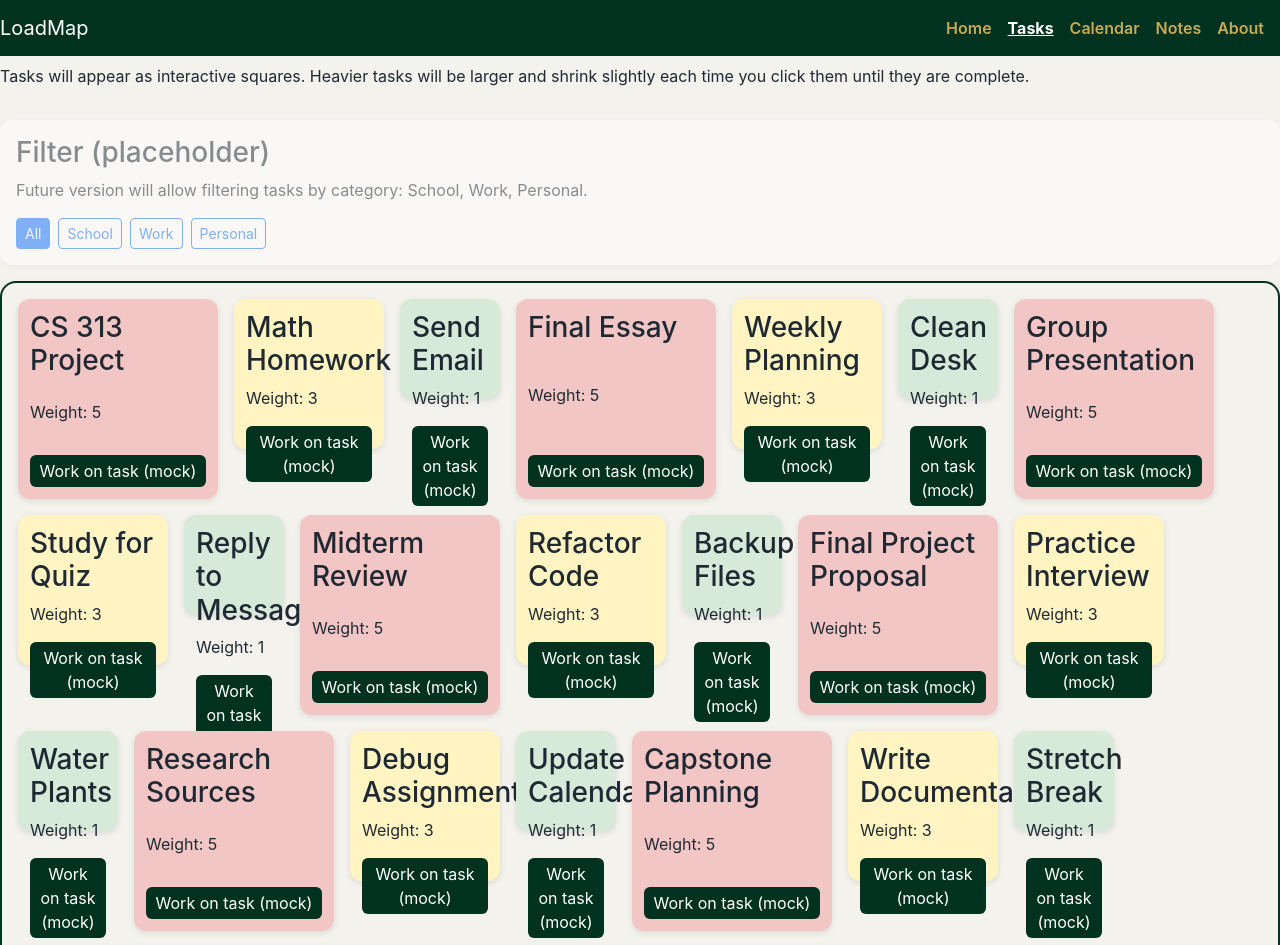
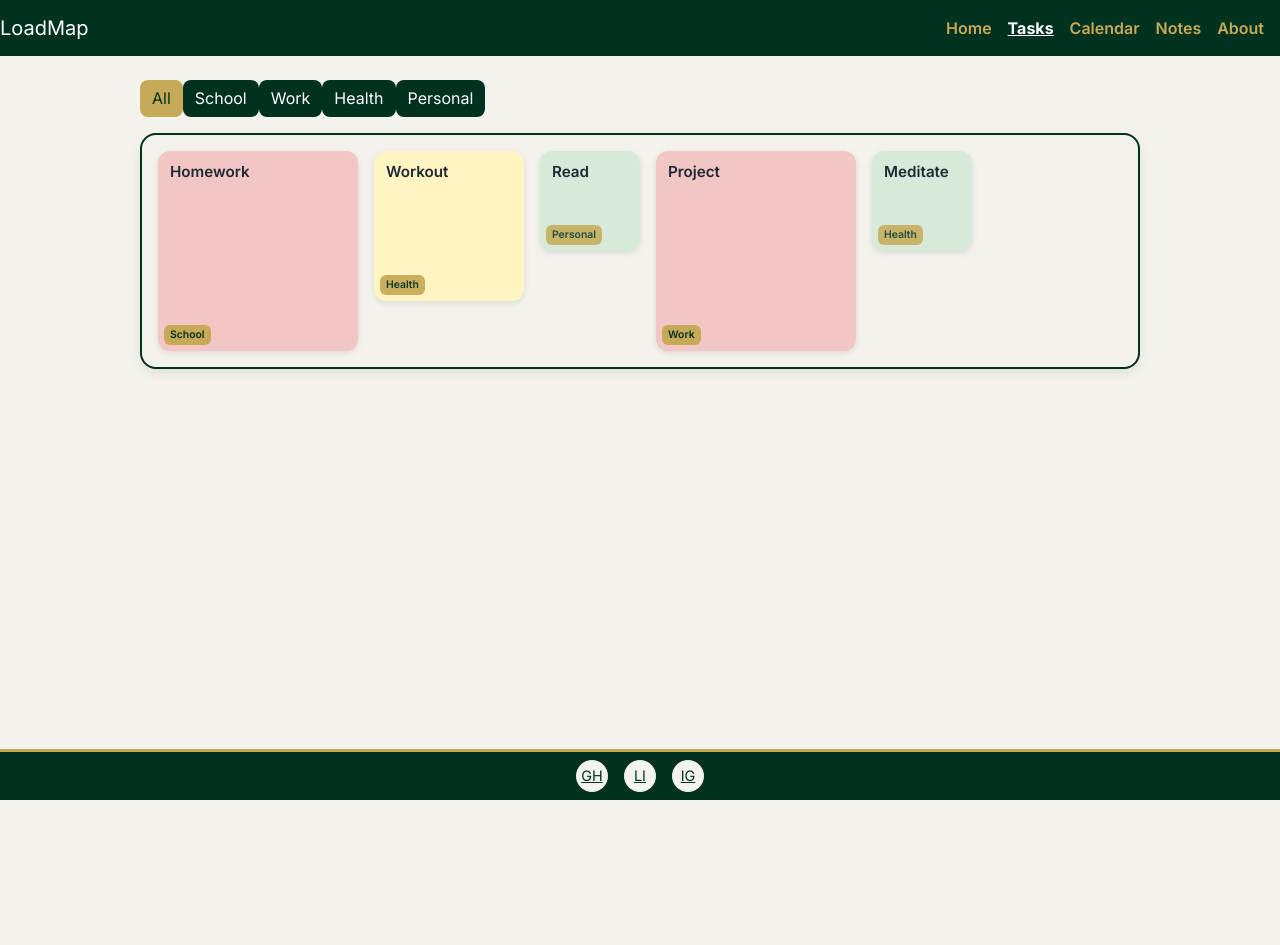
Before and after one commit to SethCSanti/startup, a React (Vite) app: page /tasks in a window 1280 px wide. Shown: the top 945 px of the page. After the commit the page ends 800 px from the top, so only its background shows below. Built offline with nearby package versions, Linux system fonts and the light colour scheme.

Commit message:
made filter reactive for tasks and fixed the visuals on the tasks

```diff
--- a/index.jsx
+++ b/index.jsx
@@ -2,5 +2,6 @@ import React from 'react';
 import ReactDOM from 'react-dom/client';
 import App from './src/app';
 
-const root = ReactDOM.createRoot(document.getElementById('root'));
-root.render(<App />);
+ReactDOM.createRoot(document.getElementById('root')).render(
+  <App />
+);
--- a/src/app.css
+++ b/src/app.css
@@ -1,3 +1,15 @@
+@import url('https://fonts.googleapis.com/css2?family=Inter:wght@300;400;600;700&display=swap');
+
+:root {
+  --primary: #01311F;
+  --accent: #C6AA58;
+  --background: #F3F2ED;
+
+  --text-primary: #1f2933;
+  --text-muted: #6b7280;
+  --surface: #ffffff;
+}
+
 .app-shell {
   padding-top: 64px; /* height of navbar */
   min-height: 100vh;
@@ -7,24 +19,6 @@
 
 .footer {
   margin-top: auto;
-}
-
-:root {
-  --primary: #01311F;
-  --accent: #C6AA58;
-  --background: #F3F2ED;
-
-  --text-primary: #1f2933;   /* dark readable text */
-  --text-muted: #6b7280;     /* secondary text */
-  --surface: #ffffff;       /* cards / panels */
-}
-
-
-@import url('https://fonts.googleapis.com/css2?family=Inter:wght@300;400;600;700&display=swap');
-:root {
-  --primary: #01311F;
-  --accent: #C6AA58;
-  --background: #F3F2ED;
 }
 
 body {
@@ -146,6 +140,80 @@ nav {
 .task-tile button:hover {
   background: #024c2f;
 }
+
+button {
+  background-color: var(--primary);
+  color: white;
+  border: none;
+  border-radius: 8px;
+  padding: 0.4rem 0.75rem;
+  transition: all 0.2s ease;
+}
+
+button:hover {
+  background-color: var(--primary-light);
+}
+
+/* Active / selected filter */
+button.active {
+  background-color: var(--accent);
+  color: var(--primary);
+}
+
+body {
+  background-color: var(--background);
+  color: var(--primary);
+}
+
+.tasks {
+  max-width: 1000px;
+  margin: 0 auto;
+}
+
+.task-tile {
+  position: relative;
+  overflow: hidden;
+
+  display: flex;
+  flex-direction: column;
+  justify-content: space-between;
+}
+
+/* CONTENT */
+.task-content h3 {
+  font-size: 0.95rem;
+  font-weight: 600;
+  line-height: 1.2;
+
+  /* prevent overflow */
+  overflow: hidden;
+  display: -webkit-box;
+  -webkit-line-clamp: 2;   /* max 2 lines */
+  -webkit-box-orient: vertical;
+}
+
+.task-category {
+  font-size: 0.7rem;
+  opacity: 0.7;
+  margin-top: 0.25rem;
+}
+
+.task-tag {
+  position: absolute;
+  bottom: 6px;
+  left: 6px;
+  background: var(--accent);
+  color: var(--primary);
+  font-size: 0.65rem;
+  padding: 2px 6px;
+  border-radius: 6px;
+  font-weight: 600;
+}
+
+/* subtle variation */
+.task-tile.light .task-tag  { opacity: 0.85; }
+.task-tile.medium .task-tag { opacity: 0.95; }
+.task-tile.heavy .task-tag  { opacity: 1; }
 
 
 /* ------------------ PLACEHOLDERS ------------------ */
--- a/src/app.jsx
+++ b/src/app.jsx
@@ -27,6 +27,7 @@ export default function App() {
         </div>
       </nav>
 
+      <main className="container-fluid">
       <Routes>
         <Route path="/" element={<Home />} />
         <Route path="/tasks" element={<Tasks />} />
@@ -34,7 +35,8 @@ export default function App() {
         <Route path="/notes" element={<Notes />} />
         <Route path="/about" element={<About />} />
         <Route path="*" element={<NotFound />} />
-      </Routes>
+        </Routes>
+      </main>
 
       {/* Main content */}
 
--- a/src/tasks/tasks.jsx
+++ b/src/tasks/tasks.jsx
@@ -1,186 +1,64 @@
 import React from "react";
+import { useState } from "react";
+import '../app.css';
 
 export function Tasks() {
+  // STATE
+  const [tasks, setTasks] = useState([
+  { id: 1, title: "Homework", category: "School", weight: "heavy" },
+  { id: 2, title: "Workout", category: "Health", weight: "medium" },
+  { id: 3, title: "Read", category: "Personal", weight: "light" },
+  { id: 4, title: "Project", category: "Work", weight: "heavy" },
+  { id: 5, title: "Meditate", category: "Health", weight: "light" },
+]);
+
+
+  const [filter, setFilter] = useState("All");
+  const [activeTaskId, setActiveTaskId] = useState(null);
+
+  // DERIVED DATA (THIS MUST BE OUTSIDE JSX)
+  const filteredTasks =
+    filter === "All"
+      ? tasks
+      : tasks.filter((task) => task.category === filter);
+
   return (
-    <>
-      <p>
-        Tasks will appear as interactive squares. Heavier tasks will be larger
-        and shrink slightly each time you click them until they are complete.
-      </p>
+    <section className="tasks">
+      {/* FILTER BUTTONS */}
+      <div className="filters">
+        {["All", "School", "Work", "Health", "Personal"].map((cat) => (
+          <button
+            key={cat}
+            onClick={() => setFilter(cat)}
+            className={filter === cat ? "active" : ""}
+          >
+            {cat}
+          </button>
 
-      <section id="task-filter-placeholder" className="placeholder">
-        <h3>Filter (placeholder)</h3>
-        <p>
-          Future version will allow filtering tasks by category: School, Work,
-          Personal.
-        </p>
-
-        <div className="d-flex gap-2 flex-wrap">
-          <button type="button" className="btn btn-primary btn-sm">All</button>
-          <button type="button" className="btn btn-outline-primary btn-sm">School</button>
-          <button type="button" className="btn btn-outline-primary btn-sm">Work</button>
-          <button type="button" className="btn btn-outline-primary btn-sm">Personal</button>
-        </div>
-      </section>
-
-      <section aria-label="Task board" className="task-board-container">
-        <div className="task-board">
-          <div className="task-tile heavy">
-            <h3>CS 313 Project</h3>
-            <p>Weight: 5</p>
-            <button type="button">Work on task (mock)</button>
+        ))}
       </div>
 
-          <div className="task-tile medium">
-            <h3>Math Homework</h3>
-            <p>Weight: 3</p>
-            <button type="button">Work on task (mock)</button>
+      {/* TASK GRID */}
+      <div className="task-board-container">
+        <div className="task-board">
+        {filteredTasks.map((task) => (
+          <div
+            key={task.id}
+            className={`task-tile ${task.weight} ${
+              activeTaskId === task.id ? "active" : ""
+            }`}
+            onClick={() => setActiveTaskId(task.id)}
+          >
+            <div className="task-content">
+              <h3>{task.title}</h3>
             </div>
 
-          <div className="task-tile light">
-            <h3>Send Email</h3>
-            <p>Weight: 1</p>
-            <button type="button">Work on task (mock)</button>
+            {/* CATEGORY TAB (bottom-left) */}
+            <div className="task-tag">{task.category}</div>
           </div>
-
-          <div className="task-tile heavy">
-            <h3>Final Essay</h3>
-            <p>Weight: 5</p>
-            <button type="button">Work on task (mock)</button>
-          </div>
-
-          <div className="task-tile medium">
-            <h3>Weekly Planning</h3>
-            <p>Weight: 3</p>
-            <button type="button">Work on task (mock)</button>
-        </div>
-
-        <div className="task-tile light">
-            <h3>Clean Desk</h3>
-            <p>Weight: 1</p>
-            <button type="button">Work on task (mock)</button>
-        </div>
-
-        <div className="task-tile heavy">
-            <h3>Group Presentation</h3>
-            <p>Weight: 5</p>
-            <button type="button">Work on task (mock)</button>
-        </div>
-
-        <div className="task-tile medium">
-            <h3>Study for Quiz</h3>
-            <p>Weight: 3</p>
-            <button type="button">Work on task (mock)</button>
-        </div>
-
-        <div className="task-tile light">
-            <h3>Reply to Messages</h3>
-            <p>Weight: 1</p>
-            <button type="button">Work on task (mock)</button>
-        </div>
-
-        <div className="task-tile heavy">
-            <h3>Midterm Review</h3>
-            <p>Weight: 5</p>
-            <button type="button">Work on task (mock)</button>
-        </div>
-
-        <div className="task-tile medium">
-            <h3>Refactor Code</h3>
-            <p>Weight: 3</p>
-            <button type="button">Work on task (mock)</button>
-        </div>
-
-        <div className="task-tile light">
-            <h3>Backup Files</h3>
-            <p>Weight: 1</p>
-            <button type="button">Work on task (mock)</button>
-        </div>
-
-        <div className="task-tile heavy">
-            <h3>Final Project Proposal</h3>
-            <p>Weight: 5</p>
-            <button type="button">Work on task (mock)</button>
-        </div>
-
-        <div className="task-tile medium">
-            <h3>Practice Interview</h3>
-            <p>Weight: 3</p>
-            <button type="button">Work on task (mock)</button>
-        </div>
-
-        <div className="task-tile light">
-            <h3>Water Plants</h3>
-            <p>Weight: 1</p>
-            <button type="button">Work on task (mock)</button>
-        </div>
-
-        <div className="task-tile heavy">
-            <h3>Research Sources</h3>
-            <p>Weight: 5</p>
-            <button type="button">Work on task (mock)</button>
-        </div>
-
-        <div className="task-tile medium">
-            <h3>Debug Assignment</h3>
-            <p>Weight: 3</p>
-            <button type="button">Work on task (mock)</button>
-        </div>
-
-        <div className="task-tile light">
-            <h3>Update Calendar</h3>
-            <p>Weight: 1</p>
-            <button type="button">Work on task (mock)</button>
-        </div>
-
-        <div className="task-tile heavy">
-            <h3>Capstone Planning</h3>
-            <p>Weight: 5</p>
-            <button type="button">Work on task (mock)</button>
-        </div>
-
-        <div className="task-tile medium">
-            <h3>Write Documentation</h3>
-            <p>Weight: 3</p>
-            <button type="button">Work on task (mock)</button>
-        </div>
-
-        <div className="task-tile light">
-            <h3>Stretch Break</h3>
-            <p>Weight: 1</p>
-            <button type="button">Work on task (mock)</button>
-        </div>
-
-        <div className="task-tile medium">
-            <h3>Review Notes</h3>
-            <p>Weight: 3</p>
-            <button type="button">Work on task (mock)</button>
-        </div>
-
-        <div className="task-tile heavy">
-            <h3>Final Exam Prep</h3>
-            <p>Weight: 5</p>
-            <button type="button">Work on task (mock)</button>
-        </div>
-
-          <div className="task-tile medium">
-            <h3>Lab Report</h3>
-            <p>Weight: 3</p>
-            <button type="button">Work on task (mock)</button>
-          </div>
-
-          <div className="task-tile light">
-            <h3>Check Emails</h3>
-            <p>Weight: 1</p>
-            <button type="button">Work on task (mock)</button>
+        ))}
         </div>
       </div>
     </section>
-
-      <p>
-        In a later deliverable, JavaScript will resize these tiles after each
-        click to show progress toward completion.
-      </p>
-    </>
   );
 }
```
Lines whose indentation alone changed are shown as unchanged.
